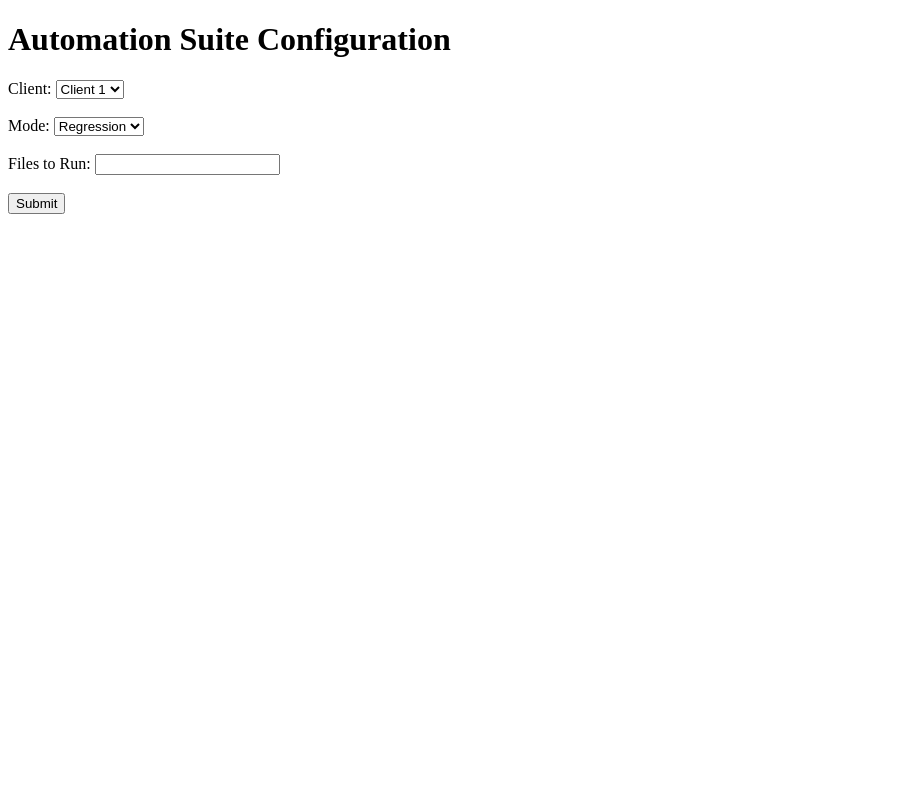
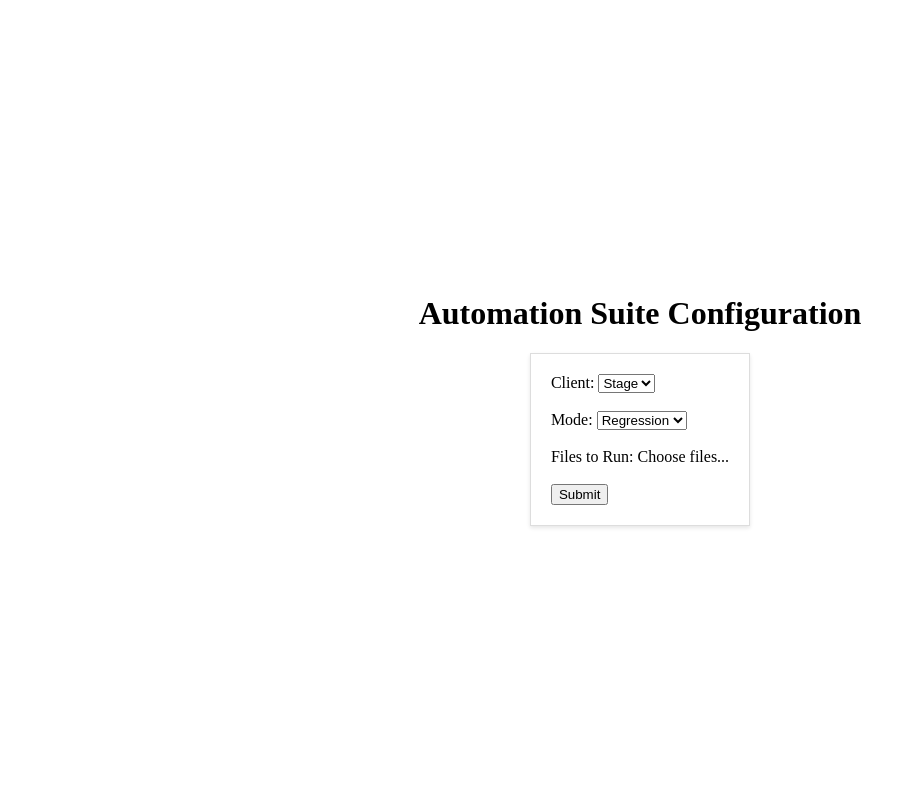
Before and after one commit to Naveenvenkatampalli/Flask-application, a Flask app: page / in a window 1280 px wide. Shown: the whole page, without its empty margins (0-915 px from the left). Run offline with Flask 3, Linux system fonts and the light colour scheme.

Commit message:
Update index.html

```diff
--- a/templates/index.html
+++ b/templates/index.html
@@ -4,14 +4,48 @@
     <meta charset="UTF-8">
     <meta name="viewport" content="width=device-width, initial-scale=1.0">
     <title>Automation Suite Configuration</title>
+    <style>
+        body {
+            display: flex;
+            flex-direction: column;
+            align-items: center;
+            justify-content: center;
+            min-height: 100vh;
+            margin: 0;
+        }
+        form {
+            border: 1px solid #ddd;
+            padding: 20px;
+            box-shadow: 0 2px 4px rgba(0, 0, 0, .1);
+        }
+        .dropdown {
+            position: relative;
+            display: inline-block;
+        }
+        .dropdown-content {
+            display: none;
+            position: absolute;
+            background-color: #f9f9f9;
+            min-width: 160px;
+            box-shadow: 0px 8px 16px 0px rgba(0,0,0,0.2);
+            padding: 12px 16px;
+            z-index: 1;
+        }
+        .dropdown-content input[type="checkbox"] {
+            margin-right: 10px;
+        }
+        .dropdown:hover .dropdown-content {
+            display: block;
+        }
+    </style>
 </head>
 <body>
     <h1>Automation Suite Configuration</h1>
     <form method="post" action="/submit">
         <label for="client">Client:</label>
         <select name="client" id="client">
-            <option value="client1">Client 1</option>
-            <option value="client2">Client 2</option>
+            <option value="http://stage.bytebeam.io">Stage</option>
+            <option value="http://cloud.bytebeam.io">Cloud</option>
             <!-- Add more clients as needed -->
         </select><br><br>
 
@@ -22,7 +56,17 @@
         </select><br><br>
 
         <label for="files">Files to Run:</label>
-        <input type="text" name="files" id="files"><br><br>
+        <div class="dropdown">
+            <span>Choose files...</span>
+            <div class="dropdown-content">
+                <!-- Checked and disabled, but always submitted -->
+                <label><input type="checkbox" name="files" value="test_login.py" checked disabled>test_login.py</label><br>
+                <input type="hidden" name="files" value="test_login.py">
+                <!-- Other selectable files -->
+                <label><input type="checkbox" name="files" value="test_meta.py">test_meta.py</label><br>
+                <!-- Add more files as needed -->
+            </div>
+        </div><br><br>
 
         <input type="submit" value="Submit">
     </form>
```
